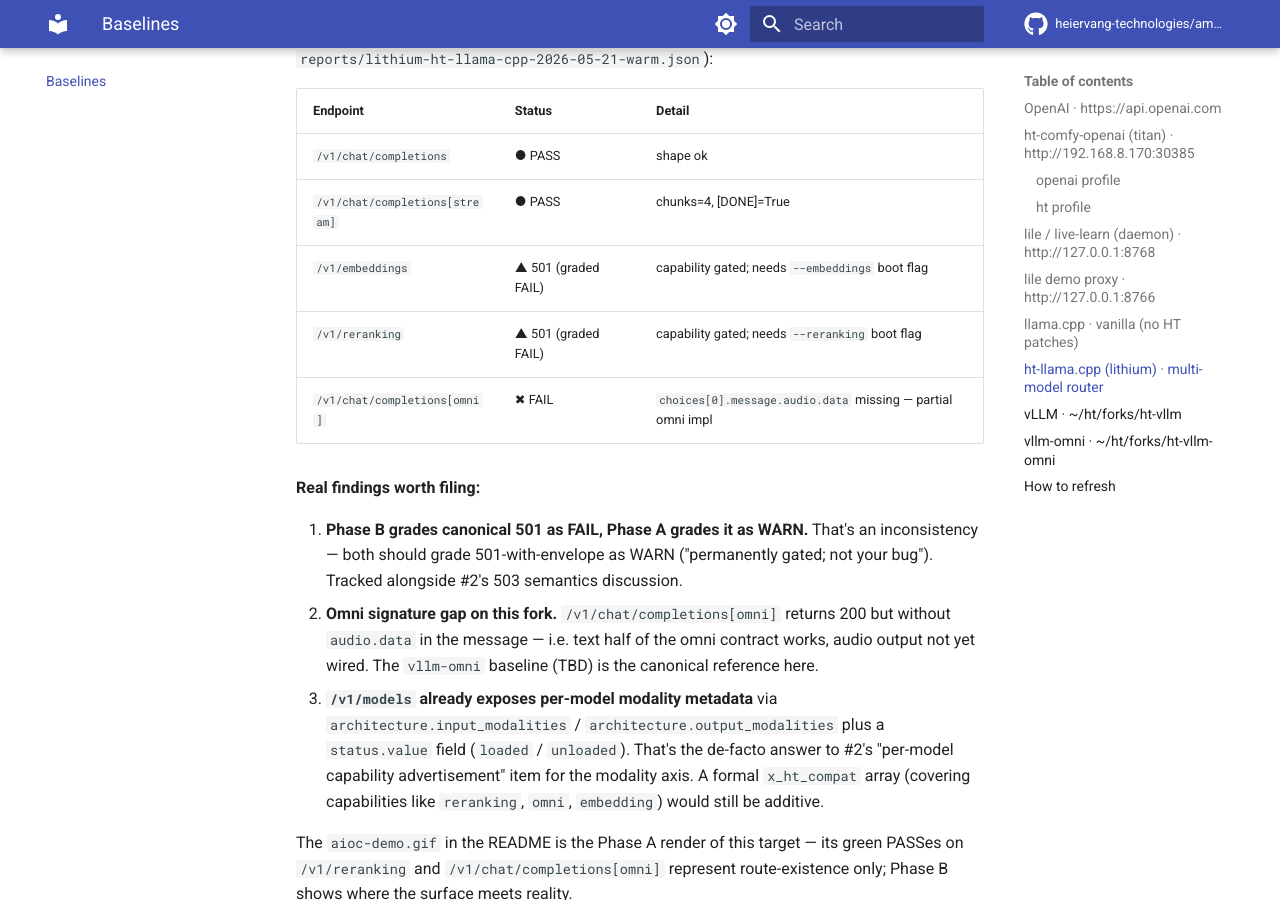
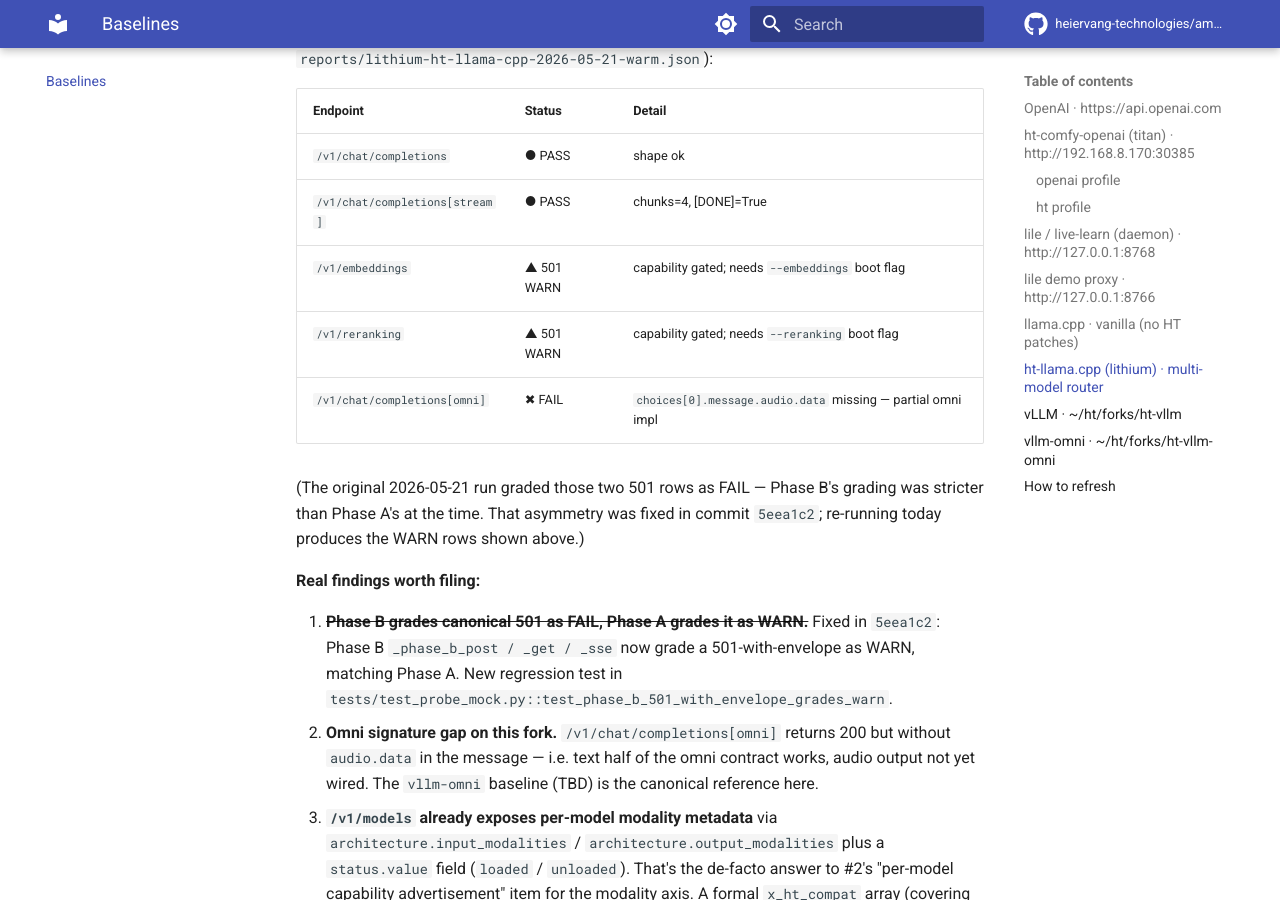
Before and after one commit to heiervang-technologies/am-i-openai-compatible, an MkDocs documentation site: the page built from docs/baselines.md, in a window 1280 px wide and 900 px high, scrolled down 5679 px. Built offline with MkDocs 1.6.1 and Material for MkDocs 9.7.7, drawn with Linux system fonts in a browser that asks for light colours; comment, search, counter and statistics services are not loaded.

Commit message:
docs: correct misleading /v1/embeddings FAIL example (closes #11)
The getting-started sample output showed `/v1/embeddings 404 FAIL
endpoint missing`, but `/v1/embeddings` is `kind="optional"` — a 404
on it grades WARN per `probe.py:466`. The example was fictional and
caused at least one reader (issue #11) to conclude llama.cpp wasn't
detected as serving embeddings. It always was; the example was just
wrong.

Also retire the stale 'graded FAIL' caveat on the lithium baseline —
Phase B now grades 501-with-envelope as WARN (commit 5eea1c2), so the
re-probe shows WARN rows. Annotated finding #1 as fixed with a
strikethrough + the regression test reference.

Co-Authored-By: Claude Opus 4.7 <noreply@anthropic.com>

```diff
--- a/docs/baselines.md
+++ b/docs/baselines.md
@@ -234,16 +234,21 @@ only, report `.probe-reports/lithium-ht-llama-cpp-2026-05-21-warm.json`):
 |---|---|---|
 | `/v1/chat/completions` | ● PASS | shape ok |
 | `/v1/chat/completions[stream]` | ● PASS | chunks=4, [DONE]=True |
-| `/v1/embeddings` | ▲ 501 (graded FAIL) | capability gated; needs `--embeddings` boot flag |
-| `/v1/reranking` | ▲ 501 (graded FAIL) | capability gated; needs `--reranking` boot flag |
+| `/v1/embeddings` | ▲ 501 WARN | capability gated; needs `--embeddings` boot flag |
+| `/v1/reranking` | ▲ 501 WARN | capability gated; needs `--reranking` boot flag |
 | `/v1/chat/completions[omni]` | ✖ FAIL | `choices[0].message.audio.data` missing — partial omni impl |
+
+(The original 2026-05-21 run graded those two 501 rows as FAIL — Phase
+B's grading was stricter than Phase A's at the time. That asymmetry
+was fixed in commit `5eea1c2`; re-running today produces the WARN rows
+shown above.)
 
 **Real findings worth filing:**
 
-1. **Phase B grades canonical 501 as FAIL, Phase A grades it as
-   WARN.** That's an inconsistency — both should grade
-   501-with-envelope as WARN ("permanently gated; not your bug").
-   Tracked alongside #2's 503 semantics discussion.
+1. ~~**Phase B grades canonical 501 as FAIL, Phase A grades it as
+   WARN.**~~ Fixed in `5eea1c2`: Phase B `_phase_b_post / _get / _sse`
+   now grade a 501-with-envelope as WARN, matching Phase A. New
+   regression test in `tests/test_probe_mock.py::test_phase_b_501_with_envelope_grades_warn`.
 2. **Omni signature gap on this fork.** `/v1/chat/completions[omni]`
    returns 200 but without `audio.data` in the message — i.e. text
    half of the omni contract works, audio output not yet wired. The
```
Also changed, not shown: docs/getting-started.md (+9 -3 lines).
